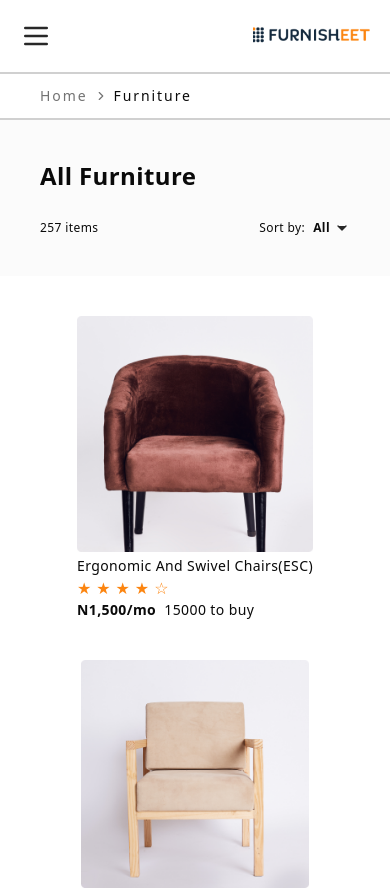
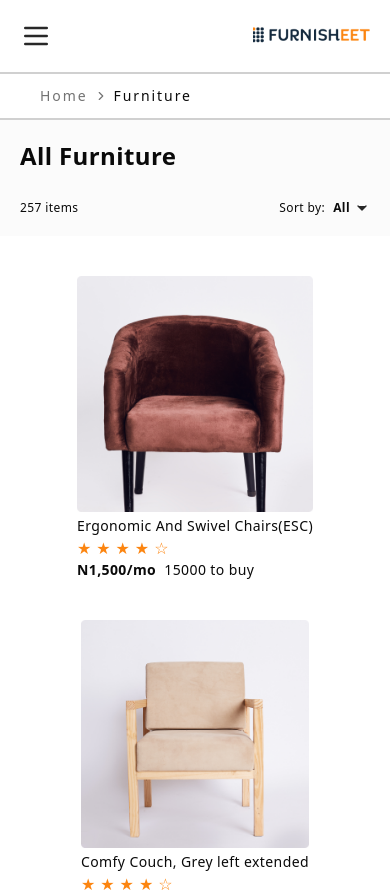
Before and after one commit to Jay-Tiroh/furnisheet-nextjs, a Next.js app: page /furniture in a window 390 px wide. Shown: the top 892 px of the page. Built offline with nearby package versions, Linux system fonts and the light colour scheme; what @heroui/react would draw is missing.

Commit message:
slight adjustment to AllFurniture component

```diff
--- a/src/components/AllFurniture.tsx
+++ b/src/components/AllFurniture.tsx
@@ -122,7 +122,7 @@ const AllFurniture = () => {
 
   return (
     <div>
-      <div className="flex flex-col p-10 gap-7 header w-full bg-light-grey">
+      <div className="flex flex-col p-5 sm:p-10  gap-7 header w-full bg-light-grey">
         <h2 className=" font-semibold text-2xl">All Furniture</h2>
         <div className="ribbon flex justify-between items-center w-full">
           <span className="items text-xs font-medium  text-very-grey">
@@ -130,7 +130,7 @@ const AllFurniture = () => {
           </span>
 
           <DropdownMenu>
-            <DropdownMenuTrigger asChild>
+            <DropdownMenuTrigger asChild className="mx-0 px-0  md:px-auto">
               <div className="sort-btn flex items-center gap-2 cursor-pointer">
                 <span className="text-xs font-medium text-very-grey">
                   Sort by:
```
